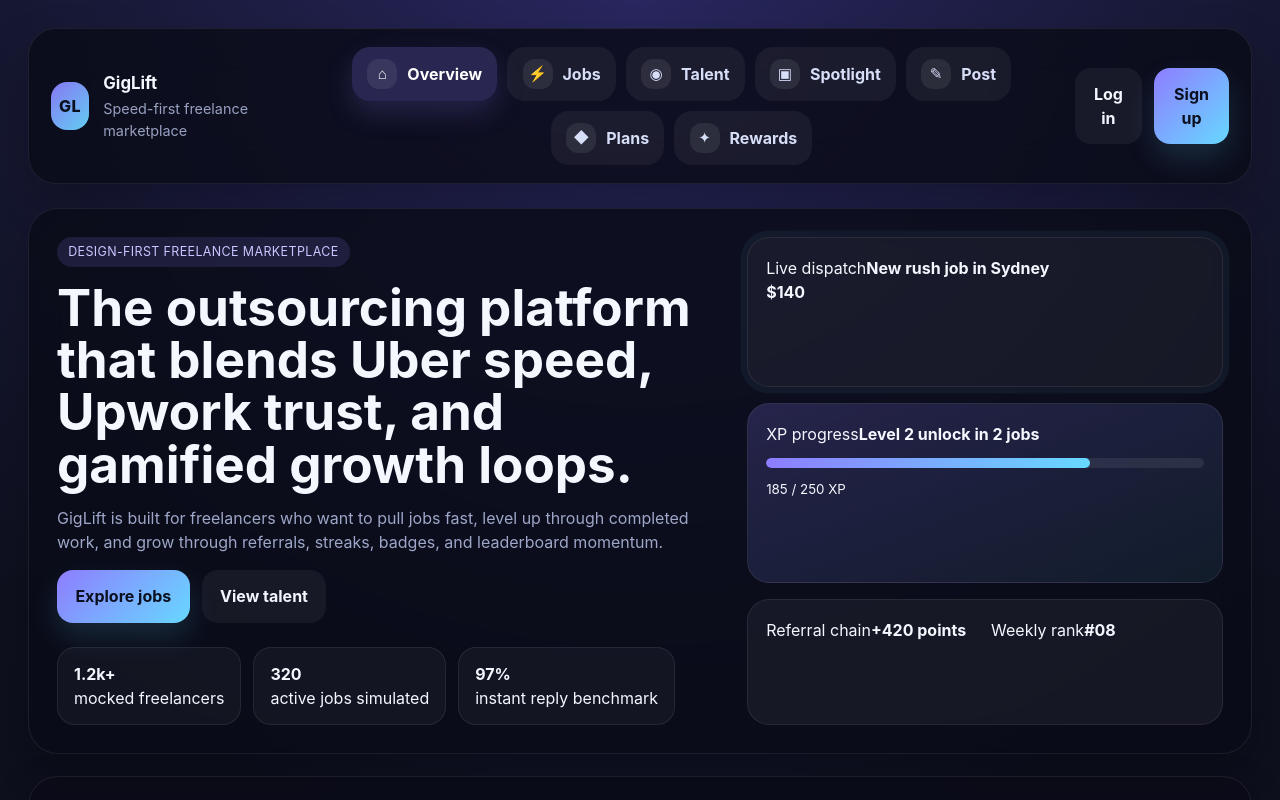
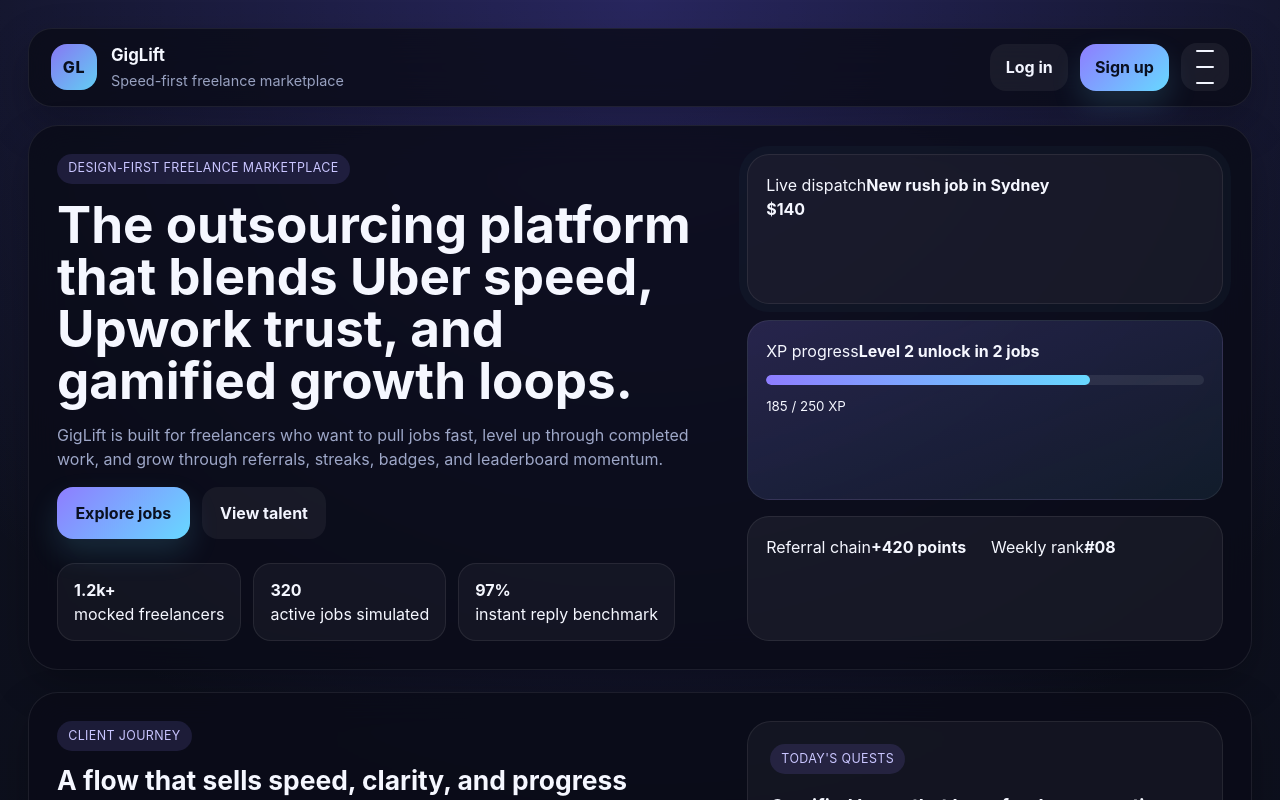
Before and after one commit to fintie/GigLift, a React (Vite) app: page / in a window 1280 px wide. Shown: the top 800 px of the page. Built offline with nearby package versions, Linux system fonts and the light colour scheme.

Commit message:
Refine GigLift messaging and navigation

```diff
--- a/src/App.jsx
+++ b/src/App.jsx
@@ -1,4 +1,4 @@
-import { useMemo, useState } from 'react'
+import { useEffect, useMemo, useState } from 'react'
 import './index.css'
 
 const navItems = [
@@ -163,11 +163,6 @@
         summary: 'Produced test-ready creative variations for Meta and TikTok campaigns.',
       },
     ],
-    chat: [
-      { from: 'client', text: 'Hi Mia, I need a premium landing page refresh for an AI bookkeeping startup.', time: '21:58' },
-      { from: 'freelancer', text: 'Sounds like a fit. Do you already have wireframes or should I rethink the section hierarchy too?', time: '22:01' },
-      { from: 'client', text: 'Please rethink the hierarchy too. Stronger conversion focus would help.', time: '22:03' },
-    ],
   },
   {
     id: 2,
@@ -206,10 +201,6 @@
         summary: 'Built an interactive profile flow with stateful filtering and mock API integration.',
       },
     ],
-    chat: [
-      { from: 'client', text: 'Hey Noah, would you be open to a homepage redesign later this week?', time: '20:44' },
-      { from: 'freelancer', text: 'Yes, I can start tomorrow afternoon. If you send brand notes, I can scope it quickly.', time: '20:52' },
-    ],
   },
   {
     id: 3,
@@ -241,10 +232,6 @@
         image: 'https://images.unsplash.com/photo-1492619375914-88005aa9e8fb?auto=format&fit=crop&w=900&q=80',
         summary: 'Blended raw creator footage into launch-day edits optimized for conversion.',
       },
-    ],
-    chat: [
-      { from: 'client', text: 'Need 5 quick UGC edits for wellness ads. Tight turnaround.', time: '21:10' },
-      { from: 'freelancer', text: 'I can do that. If you send the raw clips tonight, I can return first cuts tomorrow morning.', time: '21:14' },
     ],
   },
   {
@@ -278,10 +265,6 @@
         summary: 'Built modular campaign creative for paid social and landing page alignment.',
       },
     ],
-    chat: [
-      { from: 'client', text: 'We need ad creative with stronger CTR angles for a skincare launch.', time: '19:32' },
-      { from: 'freelancer', text: 'Happy to help. I am booked now, but I can start a first direction tomorrow morning.', time: '19:41' },
-    ],
   },
   {
     id: 5,
@@ -313,10 +296,6 @@
         image: 'https://images.unsplash.com/photo-1455390582262-044cdead277a?auto=format&fit=crop&w=900&q=80',
         summary: 'Turned founder notes into clean educational carousel templates.',
       },
-    ],
-    chat: [
-      { from: 'client', text: 'Can you help with 6 launch graphics for a startup waitlist push?', time: '22:00' },
-      { from: 'freelancer', text: 'Yes, I can turn the first concepts around tonight if the copy is ready.', time: '22:02' },
     ],
   },
   {
@@ -350,12 +329,19 @@
         summary: 'Built simulated dispatch, status badges, and talent filtering for a hiring platform.',
       },
     ],
-    chat: [
-      { from: 'client', text: 'Looking for a seed deck cleanup before investor intros next week.', time: '18:11' },
-      { from: 'freelancer', text: 'That works well for me. Send the current deck and I can suggest a stronger story arc.', time: '18:16' },
-    ],
   },
 ]
+
+const defaultMessages = {
+  1: [
+    { id: 1, author: 'Orbitly', text: 'We need a premium landing page refresh for an AI bookkeeping startup.', time: '21:58' },
+  ],
+  2: [{ id: 1, author: 'Northlane AI', text: 'Would you be open to a homepage redesign later this week?', time: '20:44' }],
+  3: [{ id: 1, author: 'Calma', text: 'Need 5 quick UGC edits for wellness ads. Tight turnaround.', time: '21:10' }],
+  4: [{ id: 1, author: 'Veloura', text: 'We need ad creative with stronger CTR angles for a skincare launch.', time: '19:32' }],
+  5: [{ id: 1, author: 'Launchly', text: 'Can you help with 6 launch graphics for a startup waitlist push?', time: '22:00' }],
+  6: [{ id: 1, author: 'Fundboard', text: 'Looking for a seed deck cleanup before investor intros next week.', time: '18:11' }],
+}
 
 const quests = [
   'Complete 1 rush job today for +40 XP',
@@ -653,7 +639,7 @@
             </div>
             <h3>{job.title}</h3>
             <p>{job.brief}</p>
-            <div className="tag-row">
+            <div className="tag-row compact">
               <span>{job.level}</span>
               <span>{job.eta}</span>
               <span>{job.category}</span>
@@ -668,14 +654,21 @@
   )
 }
 
-function FreelancersPage({ selectedFreelancer, onSelectFreelancer }) {
+function FreelancersPage({
+  selectedFreelancer,
+  onSelectFreelancer,
+  messages,
+  newMessage,
+  onMessageChange,
+  onMessageSubmit,
+}) {
   return (
     <section className="content-card freelancer-layout">
       <div>
         <SectionTitle
           eyebrow="Talent roster"
-          title="Select a freelancer to preview profile, chat, and work samples"
-          text="The detail view now has real-photo avatars and portfolio sections for designers and developers."
+          title="Select a freelancer to preview profile, portfolio, and leave a real message"
+          text="The old fake chat preview is gone. This version uses a real front-end留言区 so visitors can actually type and submit inquiries."
         />
         <div className="freelancer-grid">
           {freelancers.map((freelancer) => (
@@ -693,7 +686,7 @@
                   <span>{freelancer.city}</span>
                 </div>
               </div>
-              <div className="tag-row compact">
+              <div className="tag-row compact wrap">
                 <span>{freelancer.level}</span>
                 <span>{freelancer.score} ★</span>
                 <span>{freelancer.badge}</span>
@@ -735,17 +728,36 @@
           ))}
         </div>
 
-        <div className="chat-preview">
-          <div className="panel-heading">
-            <h4>Conversation preview</h4>
+        <div className="message-board">
+          <div className="panel-heading align-start">
+            <div>
+              <h4>Leave a message</h4>
+              <p className="muted-text">This is now an actual留言板 UI, ready to connect to backend later.</p>
+            </div>
             <span>{selectedFreelancer.responseTime}</span>
           </div>
-          {selectedFreelancer.chat.map((message) => (
-            <div key={`${message.time}-${message.text}`} className={`chat-bubble ${message.from}`}>
-              <p>{message.text}</p>
-              <span>{message.time}</span>
-            </div>
-          ))}
+
+          <form className="message-form" onSubmit={onMessageSubmit}>
+            <textarea
+              value={newMessage}
+              onChange={onMessageChange}
+              placeholder={`Write a message to ${selectedFreelancer.name} about your project...`}
+              rows={4}
+            />
+            <button type="submit">Send inquiry</button>
+          </form>
+
+          <div className="message-list">
+            {messages.map((message) => (
+              <article key={message.id} className="message-item">
+                <div className="message-meta">
+                  <strong>{message.author}</strong>
+                  <span>{message.time}</span>
+                </div>
+                <p>{message.text}</p>
+              </article>
+            ))}
+          </div>
         </div>
 
         <div className="portfolio-section">
@@ -959,6 +971,7 @@
   const [selectedFreelancerId, setSelectedFreelancerId] = useState(1)
   const [authMode, setAuthMode] = useState('login')
   const [showAuthModal, setShowAuthModal] = useState(false)
+  const [showMenu, setShowMenu] = useState(false)
   const [user, setUser] = useState(null)
   const [authForm, setAuthForm] = useState({
     name: 'Alex Chen',
@@ -966,6 +979,8 @@
     password: 'demo1234',
     accountType: 'Client',
   })
+  const [messageBoard, setMessageBoard] = useState(defaultMessages)
+  const [newMessage, setNewMessage] = useState('')
 
   const selectedJob = useMemo(() => jobs.find((job) => job.id === selectedJobId) ?? jobs[0], [selectedJobId])
   const selectedFreelancer = useMemo(
@@ -974,15 +989,22 @@
   )
 
   const featuredFreelancers = freelancers.slice(0, 4)
+  const messages = messageBoard[selectedFreelancerId] ?? []
+
+  useEffect(() => {
+    setNewMessage('')
+  }, [selectedFreelancerId])
 
   const handleOpenJob = (jobId) => {
     setSelectedJobId(jobId)
     setActivePage('job-detail')
+    setShowMenu(false)
   }
 
   const handleOpenFreelancer = (freelancerId) => {
     setSelectedFreelancerId(freelancerId)
     setActivePage('freelancers')
+    setShowMenu(false)
   }
 
   const handleAuthChange = (event) => {
@@ -999,6 +1021,31 @@
     setShowAuthModal(false)
   }
 
+  const handleMessageSubmit = (event) => {
+    event.preventDefault()
+
+    if (!newMessage.trim()) {
+      return
+    }
+
+    const timestamp = new Date().toLocaleTimeString([], { hour: '2-digit', minute: '2-digit' })
+
+    setMessageBoard((current) => ({
+      ...current,
+      [selectedFreelancerId]: [
+        ...(current[selectedFreelancerId] ?? []),
+        {
+          id: Date.now(),
+          author: user?.name || 'Guest client',
+          text: newMessage.trim(),
+          time: timestamp,
+        },
+      ],
+    }))
+
+    setNewMessage('')
+  }
+
   let pageContent = null
 
   if (activePage === 'home') {
@@ -1006,7 +1053,16 @@
   } else if (activePage === 'jobs') {
     pageContent = <JobsPage onOpenJob={handleOpenJob} />
   } else if (activePage === 'freelancers') {
-    pageContent = <FreelancersPage selectedFreelancer={selectedFreelancer} onSelectFreelancer={setSelectedFreelancerId} />
+    pageContent = (
+      <FreelancersPage
+        selectedFreelancer={selectedFreelancer}
+        onSelectFreelancer={setSelectedFreelancerId}
+        messages={messages}
+        newMessage={newMessage}
+        onMessageChange={(event) => setNewMessage(event.target.value)}
+        onMessageSubmit={handleMessageSubmit}
+      />
+    )
   } else if (activePage === 'job-detail') {
     pageContent = <JobDetailPage job={selectedJob} selectedFreelancer={selectedFreelancer} onOpenFreelancers={() => setActivePage('freelancers')} />
   } else if (activePage === 'membership') {
@@ -1020,7 +1076,7 @@
   return (
     <div className="app-shell">
       <div className="app-frame">
-        <header className="topbar">
+        <header className="topbar compact-topbar">
           <div className="brand-lockup">
             <div className="brand-mark">GL</div>
             <div>
@@ -1029,22 +1085,7 @@
             </div>
           </div>
 
-          <nav className="icon-nav" aria-label="Primary">
-            {navItems.map((item) => (
-              <button
-                key={item.id}
-                type="button"
-                className={`icon-nav-item ${activePage === item.id ? 'active' : ''}`}
-                onClick={() => setActivePage(item.id)}
-                title={item.label}
-              >
-                <span className="nav-icon">{item.icon}</span>
-                <span>{item.label}</span>
-              </button>
-            ))}
-          </nav>
-
-          <div className="auth-actions">
+          <div className="topbar-actions">
             {user ? (
               <div className="user-chip">
                 <div className="user-dot" />
@@ -1054,7 +1095,7 @@
                 </div>
               </div>
             ) : (
-              <>
+              <div className="auth-actions compact-auth">
                 <button
                   type="button"
                   className="ghost-button"
@@ -1074,10 +1115,40 @@
                 >
                   Sign up
                 </button>
-              </>
+              </div>
             )}
+
+            <button
+              type="button"
+              className={`menu-toggle ${showMenu ? 'active' : ''}`}
+              onClick={() => setShowMenu((current) => !current)}
+              aria-label="Toggle menu"
+            >
+              <span />
+              <span />
+              <span />
+            </button>
           </div>
         </header>
+
+        {showMenu ? (
+          <nav className="hamburger-panel" aria-label="Primary">
+            {navItems.map((item) => (
+              <button
+                key={item.id}
+                type="button"
+                className={`hamburger-link ${activePage === item.id ? 'active' : ''}`}
+                onClick={() => {
+                  setActivePage(item.id)
+                  setShowMenu(false)
+                }}
+              >
+                <span className="nav-icon">{item.icon}</span>
+                <span>{item.label}</span>
+              </button>
+            ))}
+          </nav>
+        ) : null}
 
         <main className="page-stack">{pageContent}</main>
       </div>
--- a/src/index.css
+++ b/src/index.css
@@ -26,7 +26,8 @@
 
 button,
 input,
-select {
+select,
+textarea {
   font: inherit;
 }
 
@@ -52,13 +53,19 @@
 }
 
 input,
-select {
+select,
+textarea {
   width: 100%;
   border: 1px solid rgba(255, 255, 255, 0.12);
   border-radius: 14px;
   padding: 0.85rem 0.95rem;
   background: rgba(14, 18, 34, 0.9);
   color: #f7f9ff;
+}
+
+textarea {
+  resize: vertical;
+  min-height: 120px;
 }
 
 img {
@@ -86,12 +93,16 @@
   justify-content: space-between;
   gap: 18px;
   padding: 18px 22px;
-  margin-bottom: 24px;
+  margin-bottom: 18px;
   border: 1px solid rgba(255, 255, 255, 0.08);
-  border-radius: 28px;
+  border-radius: 24px;
   background: rgba(10, 12, 24, 0.82);
   backdrop-filter: blur(22px);
   box-shadow: 0 18px 44px rgba(0, 0, 0, 0.24);
+}
+
+.compact-topbar {
+  padding-block: 14px;
 }
 
 .brand-lockup {
@@ -112,8 +123,8 @@
 }
 
 .brand-mark {
-  width: 48px;
-  height: 48px;
+  width: 46px;
+  height: 46px;
   border-radius: 16px;
   display: grid;
   place-items: center;
@@ -123,29 +134,92 @@
   color: #09101d;
 }
 
-.icon-nav {
+.topbar-actions,
+.auth-actions,
+.compact-auth,
+.hero-actions,
+.hero-stats,
+.profile-stats,
+.tag-row,
+.panel-heading,
+.job-topline,
+.detail-row,
+.matched-profile,
+.freelancer-card-top,
+.message-meta {
+  display: flex;
+  align-items: center;
+  justify-content: space-between;
+  gap: 12px;
+}
+
+.topbar-actions {
+  margin-left: auto;
+}
+
+.compact-auth button {
+  padding: 0.72rem 0.95rem;
+}
+
+.menu-toggle {
+  width: 48px;
+  height: 48px;
+  padding: 0;
+  display: grid;
+  place-items: center;
+  border-radius: 16px;
+  background: rgba(255, 255, 255, 0.06);
+  box-shadow: none;
+}
+
+.menu-toggle span {
+  display: block;
+  width: 18px;
+  height: 2px;
+  border-radius: 999px;
+  background: #f3f6ff;
+  margin: 2px 0;
+  transition: transform 0.18s ease, opacity 0.18s ease;
+}
+
+.menu-toggle.active span:nth-child(1) {
+  transform: translateY(6px) rotate(45deg);
+}
+
+.menu-toggle.active span:nth-child(2) {
+  opacity: 0;
+}
+
+.menu-toggle.active span:nth-child(3) {
+  transform: translateY(-6px) rotate(-45deg);
+}
+
+.hamburger-panel {
+  display: grid;
+  grid-template-columns: repeat(3, minmax(0, 1fr));
+  gap: 10px;
+  padding: 14px;
+  margin-bottom: 20px;
+  border-radius: 22px;
+  border: 1px solid rgba(255, 255, 255, 0.08);
+  background: rgba(10, 12, 24, 0.82);
+  backdrop-filter: blur(18px);
+}
+
+.hamburger-link {
   display: flex;
   align-items: center;
   gap: 10px;
-  flex-wrap: wrap;
-  justify-content: center;
-}
-
-.icon-nav-item {
-  display: flex;
-  align-items: center;
-  gap: 10px;
-  padding: 0.75rem 0.95rem;
-  border-radius: 18px;
+  padding: 0.8rem 0.95rem;
+  border-radius: 16px;
   background: rgba(255, 255, 255, 0.05);
   color: #d7def8;
   box-shadow: none;
 }
 
-.icon-nav-item.active {
+.hamburger-link.active {
   background: rgba(142, 125, 255, 0.22);
-  color: #ffffff;
-  box-shadow: 0 12px 28px rgba(142, 125, 255, 0.18);
+  color: #fff;
 }
 
 .nav-icon {
@@ -158,12 +232,6 @@
   font-size: 0.95rem;
 }
 
-.auth-actions {
-  display: flex;
-  align-items: center;
-  gap: 12px;
-}
-
 .ghost-button {
   background: rgba(255, 255, 255, 0.05);
   color: #f3f5ff;
@@ -174,7 +242,7 @@
   display: flex;
   align-items: center;
   gap: 12px;
-  padding: 0.75rem 0.95rem;
+  padding: 0.7rem 0.9rem;
   border-radius: 18px;
   background: rgba(255, 255, 255, 0.06);
 }
@@ -235,29 +303,16 @@
 .referral-card p,
 .step-card p,
 .metric-card p,
-.muted-text {
+.muted-text,
+.message-item p {
   color: #9ea7c8;
 }
 
 .hero-actions,
 .hero-stats,
-.profile-stats,
-.tag-row,
-.panel-heading,
-.job-topline,
-.detail-row,
-.matched-profile,
-.freelancer-card-top {
-  display: flex;
-  align-items: center;
-  justify-content: space-between;
-  gap: 12px;
-}
-
-.hero-actions,
-.hero-stats,
 .tag-row.wrap,
-.tag-row.compact {
+.tag-row.compact,
+.message-meta {
   justify-content: flex-start;
   flex-wrap: wrap;
 }
@@ -278,7 +333,9 @@
 .portfolio-card,
 .detail-card,
 .side-panel,
-.soft-panel {
+.soft-panel,
+.message-item,
+.message-board {
   border: 1px solid rgba(255, 255, 255, 0.08);
   background: rgba(255, 255, 255, 0.04);
 }
@@ -297,7 +354,8 @@
 .referral-card strong,
 .step-card h3,
 .job-card h3,
-.portfolio-card strong {
+.portfolio-card strong,
+.message-item strong {
   display: block;
 }
 
@@ -378,7 +436,8 @@
 
 .side-panel,
 .soft-panel,
-.profile-panel {
+.profile-panel,
+.message-board {
   border-radius: 24px;
   padding: 22px;
 }
@@ -402,7 +461,8 @@
 .metric-grid,
 .talent-strip,
 .freelancer-grid,
-.portfolio-grid {
+.portfolio-grid,
+.message-list {
   display: grid;
   gap: 16px;
 }
@@ -446,10 +506,10 @@
 .freelancer-card p,
 .freelancer-card span,
 .portfolio-card span,
-.chat-bubble span,
 .profile-header p,
 .matched-profile p,
-.detail-row span {
+.detail-row span,
+.message-meta span {
   margin: 0;
   color: #98a1c0;
 }
@@ -478,7 +538,8 @@
 .referral-card,
 .step-card,
 .metric-card,
-.portfolio-card {
+.portfolio-card,
+.message-item {
   padding: 18px;
   border-radius: 22px;
   text-align: left;
@@ -553,26 +614,29 @@
   color: #d6dcf6;
 }
 
-.chat-preview,
+.message-board,
 .portfolio-section,
 .detail-block {
   margin-top: 24px;
 }
 
-.chat-bubble {
-  padding: 14px 16px;
-  border-radius: 18px;
-  margin-top: 12px;
-  max-width: 92%;
+.panel-heading.align-start {
+  align-items: flex-start;
 }
 
-.chat-bubble.client {
-  background: rgba(255, 255, 255, 0.06);
+.message-form {
+  display: grid;
+  gap: 14px;
+  margin: 18px 0;
 }
 
-.chat-bubble.freelancer {
-  background: rgba(142, 125, 255, 0.16);
-  margin-left: auto;
+.message-list {
+  max-height: 320px;
+  overflow: auto;
+}
+
+.message-item p {
+  margin: 8px 0 0;
 }
 
 .portfolio-card {
@@ -667,23 +731,22 @@
 }
 
 @media (max-width: 1180px) {
-  .topbar,
+  .hero-grid,
+  .two-column-grid,
+  .split-layout,
+  .freelancer-layout,
+  .metric-grid,
+  .plan-grid,
+  .talent-strip,
+  .hamburger-panel {
+    grid-template-columns: repeat(2, minmax(0, 1fr));
+  }
+
   .hero-grid,
   .two-column-grid,
   .split-layout,
   .freelancer-layout {
     grid-template-columns: 1fr;
-    display: grid;
-  }
-
-  .topbar {
-    justify-content: stretch;
-  }
-
-  .metric-grid,
-  .plan-grid,
-  .talent-strip {
-    grid-template-columns: repeat(2, minmax(0, 1fr));
   }
 }
 
@@ -692,17 +755,16 @@
     padding: 16px;
   }
 
-  .topbar {
-    padding: 16px;
-  }
-
-  .icon-nav,
+  .topbar,
+  .topbar-actions,
   .auth-actions,
+  .compact-auth,
   .hero-actions,
   .hero-stats,
   .profile-stats,
   .matched-profile,
-  .freelancer-card-top {
+  .freelancer-card-top,
+  .panel-heading {
     flex-direction: column;
     align-items: stretch;
   }
@@ -716,12 +778,12 @@
   .portfolio-grid,
   .talent-strip,
   .freelancer-grid,
-  .auth-grid {
+  .auth-grid,
+  .hamburger-panel {
     grid-template-columns: 1fr;
   }
 
-  .icon-nav-item {
-    width: 100%;
-    justify-content: center;
+  .brand-lockup p {
+    display: none;
   }
 }
```
